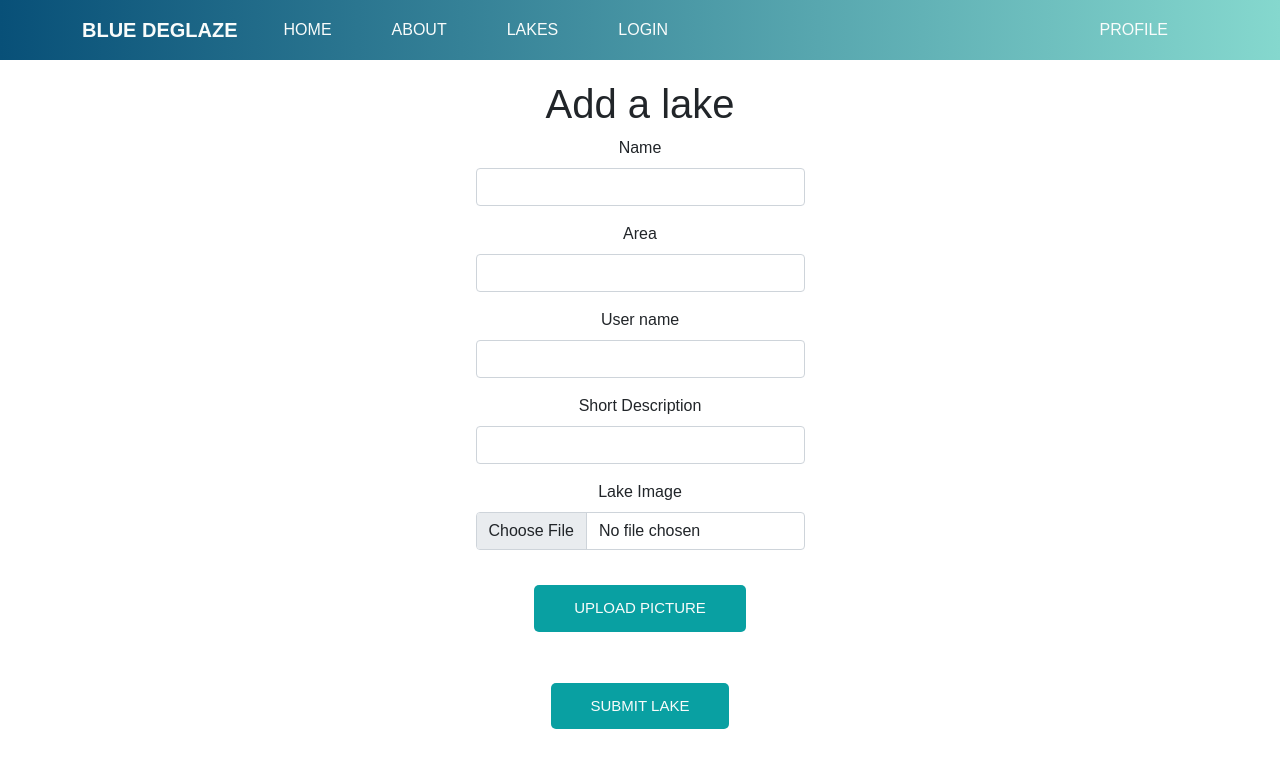
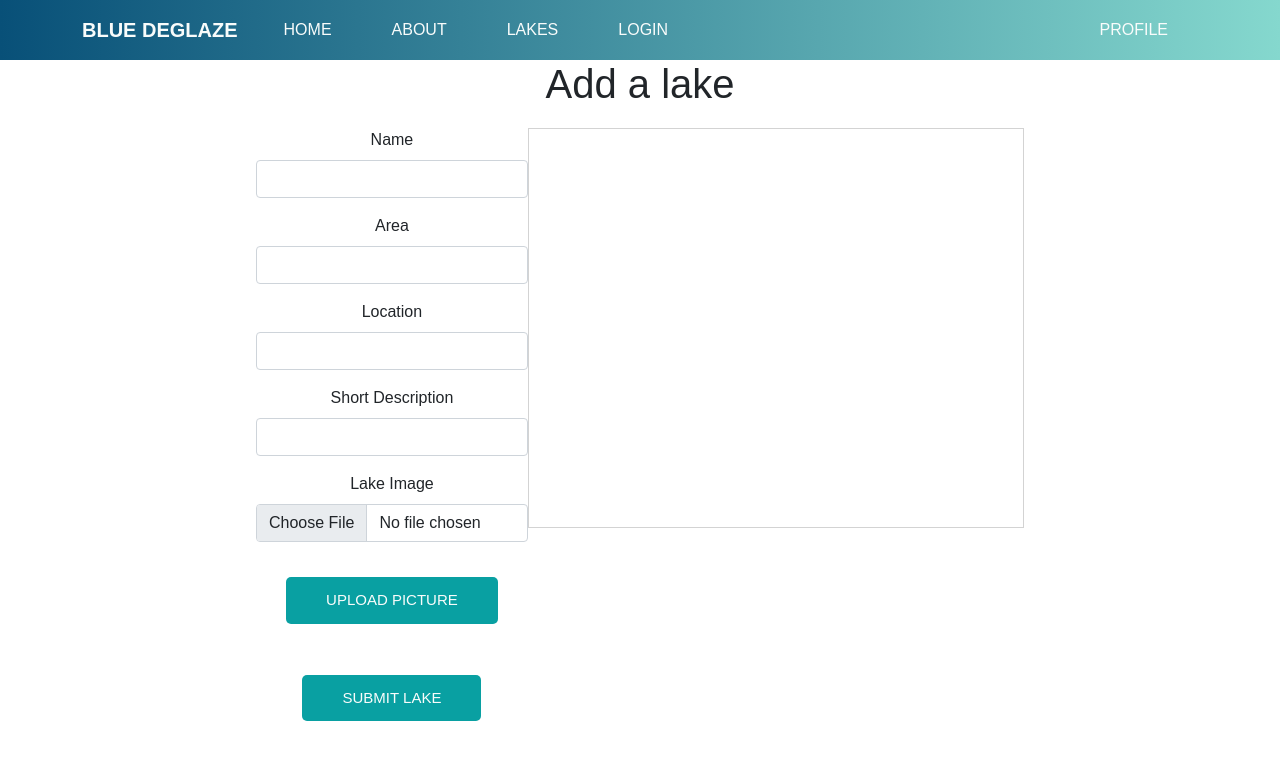
Before and after one commit to linablum/cab-bluedeglaze, a React (Create React App) app in the folder client/: page /newlake in a window 1280 px wide. Shown: the top 768 px of the page. Built offline with nearby package versions, Linux system fonts and the light colour scheme.

Commit message:
i icons client

```diff
--- a/client/package.json
+++ b/client/package.json
@@ -9,6 +9,7 @@
     "bootstrap": "^5.1.3",
     "react": "^18.2.0",
     "react-bootstrap": "^2.4.0",
+    "react-bootstrap-icons": "^1.8.4",
     "react-dom": "^18.2.0",
     "react-router-dom": "^6.3.0",
     "react-scripts": "5.0.1",
--- a/client/src/components/AddLake/AddLake.css
+++ b/client/src/components/AddLake/AddLake.css
@@ -1,11 +1,17 @@
-.containerLake {
+.innerContainerLake {
   height: 100%;
   display: flex;
   flex-direction: row;
-  justify-content: center;
-  margin-left: 10%;
-  margin-right: 10%;
+  justify-content: space-around;
+  margin-left: 20%;
+  margin-right: 20%;
   margin-top: 20px;
+}
+
+.lakeImageContainer {
+  height: 400px;
+  width: 600px;
+  border: 1px solid lightgrey;
 }
 
 .lakeImage {
--- a/client/src/components/AddLake/AddLake.jsx
+++ b/client/src/components/AddLake/AddLake.jsx
@@ -72,8 +72,9 @@ function AddLake() {
 
   return (
     <div className="containerLake">
+      <h1>Add a lake</h1>
       <div className="innerContainerLake">
-        <h1>Add a lake</h1>
+        <div>
           <Form noValidate>
             {/* validated={validated} */}
             <Form.Group className="mb-3" controlId="formBasicUserName">
@@ -99,7 +100,7 @@ function AddLake() {
               />
             </Form.Group>
             <Form.Group className="mb-3" controlId="formBasicLocation">
-            <Form.Label>User name</Form.Label>
+              <Form.Label>Location</Form.Label>
               <Form.Control
                 required
                 name="location"
@@ -136,7 +137,7 @@ function AddLake() {
             </Button>
           </Form>
         </div>
-      <div>
+        <div className="lakeImageContainer">
           {newLake.lakePicture && (
             <img
               src={newLake.lakePicture}
@@ -146,6 +147,7 @@ function AddLake() {
           )}
         </div>
       </div>
+    </div>
   );
 }
 
--- a/client/src/views/Signup.css
+++ b/client/src/views/Signup.css
@@ -48,9 +48,7 @@ input[type="password"] {
 .signButton:focus,
 .signButton:active:focus {
   background-color: #09a0a2;
-  border-color: #72c5c7;
-  -webkit-transform: translateY(-7px);
-  transform: translateY(-7px);
+  box-shadow: 0 0 0 0.3rem #a5e1e2;
 }
 
 .btnFile input {
```
Also changed, not shown: 1 other file (tests, documents, lock files or other folders). Lines whose indentation alone changed are shown as unchanged.
